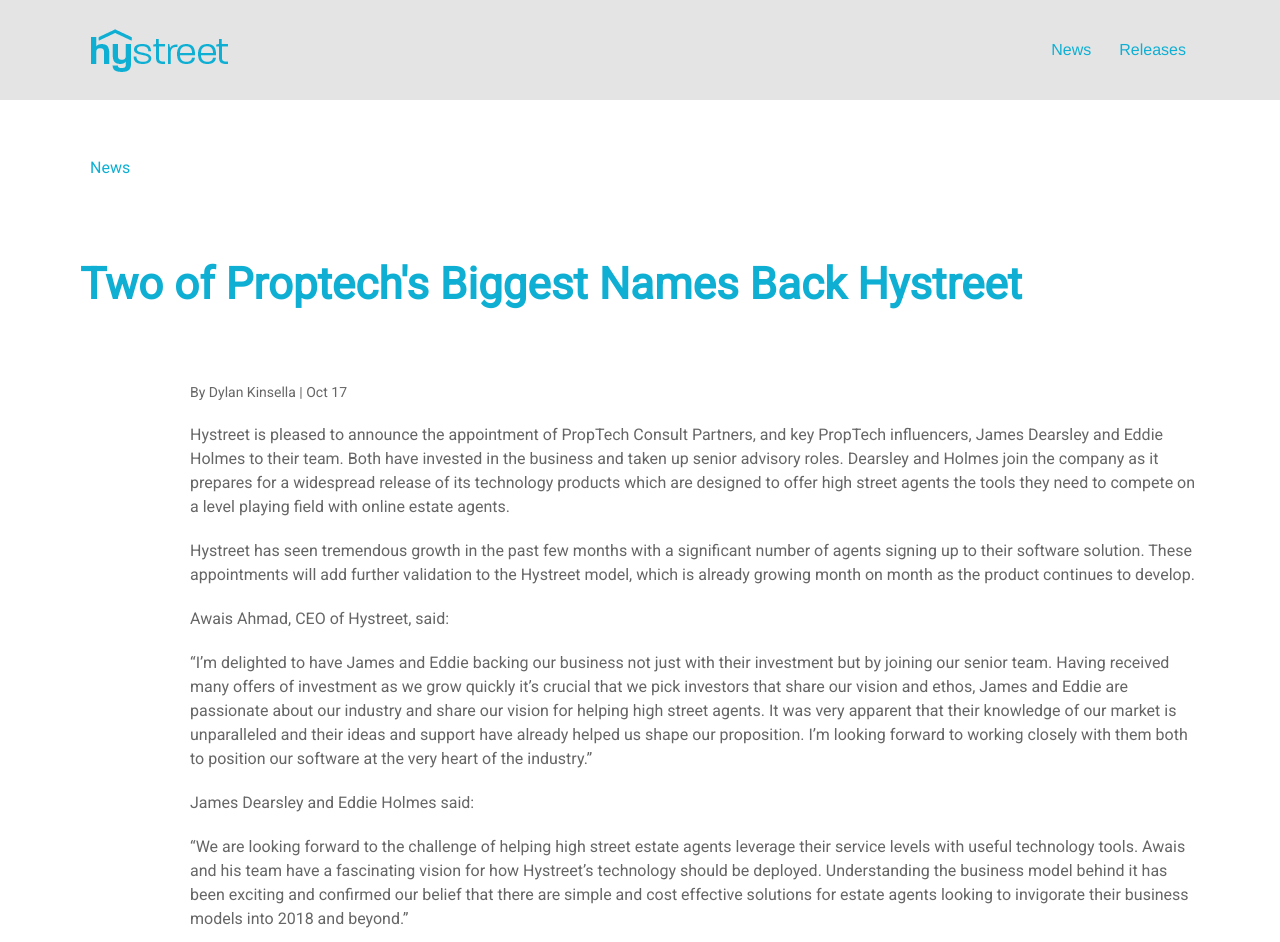
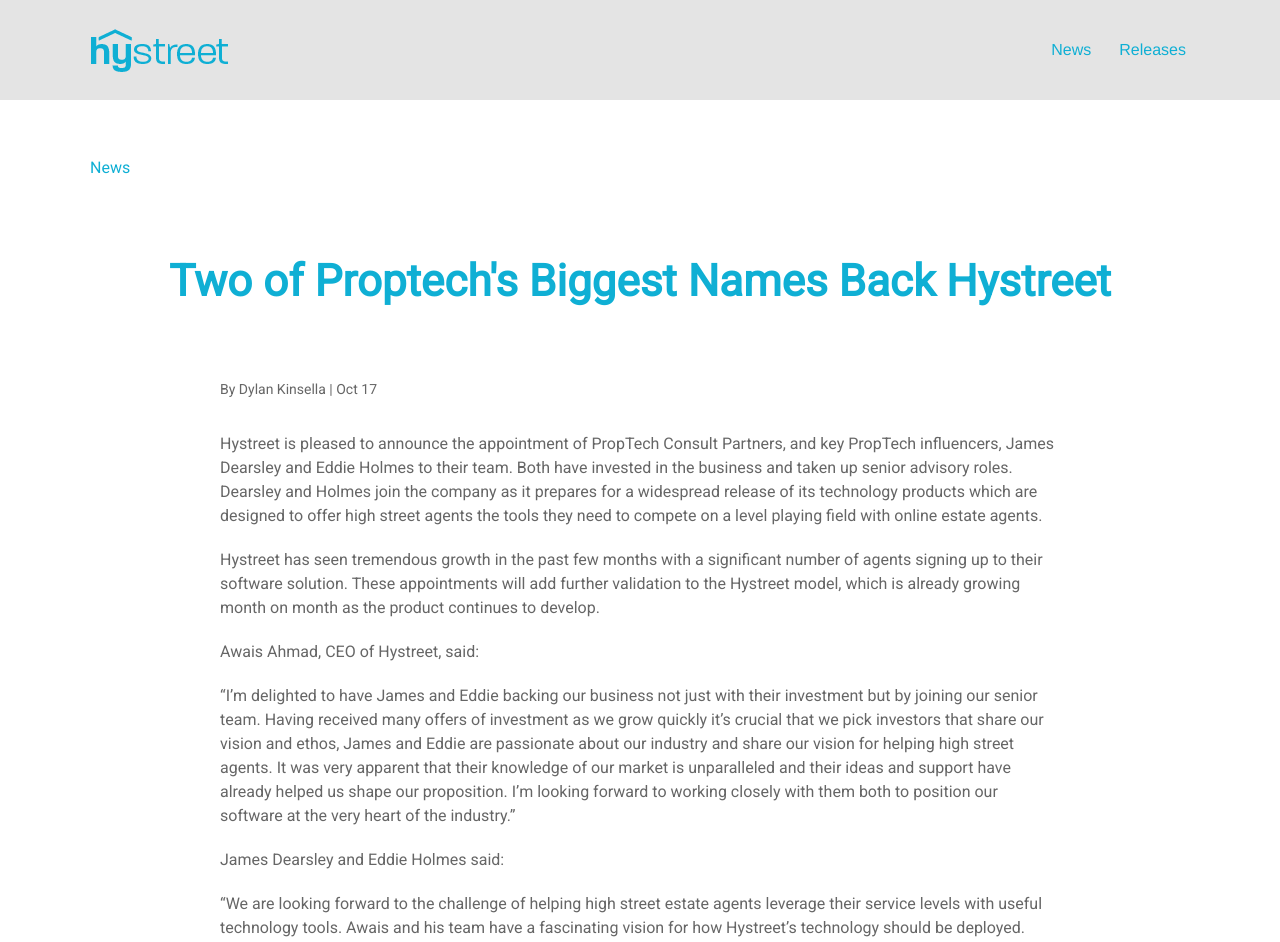
Before and after one commit to josh-brough/learninghub, a Jekyll site: the page built from _posts/2017-10-17-two-of-proptech-s-biggest-names-back-hystreet.html, in a window 1280 px wide. Shown: the top 942 px of the page. Built offline with Jekyll 4.4.1, drawn with Linux system fonts in a browser that asks for light colours; some web fonts are replaced; a script that is not in the unit is left out.

Commit message:
adding image to main posts and restyling text padding

```diff
--- a/_layouts/post.html
+++ b/_layouts/post.html
@@ -6,11 +6,12 @@
 {{page.categories}}
 <div class="topnav"><a href="/news">News</a></div>
 <div class="full">
-<h1>
+<h1 class="post-title">
   <a href='{{page.url}}'>{{ page.title }}</a>
 </h1>
 </div>
 <div class='post'>
+  <img src="{{ post.image }}">
   <div class='info'>
     <p>
       By
--- a/css/style.css
+++ b/css/style.css
@@ -1801,8 +1801,15 @@
   .post {
     margin: 0 0 60px;
   }
+  .post-title {
+    margin: auto;
+    text-align: center;
+  }
+
   .post .info, .post .content {
-    margin-left: 110px;
+    max-width: 75%;
+    padding-bottom: 12px;
+    margin: auto;
   }
   .post .info h3 {
     font-size: 24px;
```
